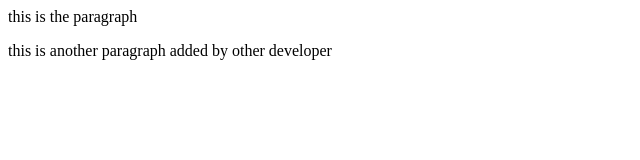
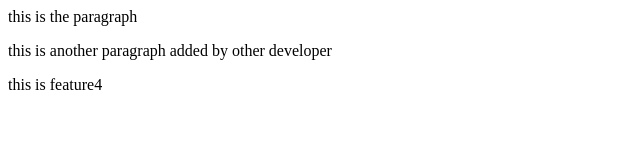
Before and after one commit to Abhinavk910/git_checking, a plain HTML site: page index.html in a window 1280 px wide. Shown: the whole page, without its empty margins (0-640 px from the left). Drawn offline with Linux system fonts and the light colour scheme.

Commit message:
added feature4

```diff
--- a/index.html
+++ b/index.html
@@ -1,2 +1,3 @@
 <p> this is the paragraph</p>
 <P> this is another paragraph added by other developer</P>
+<p> this is feature4</p>
```
